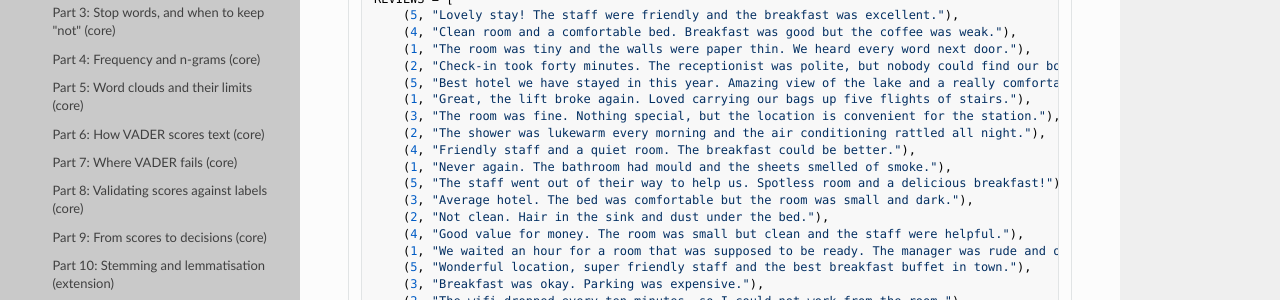
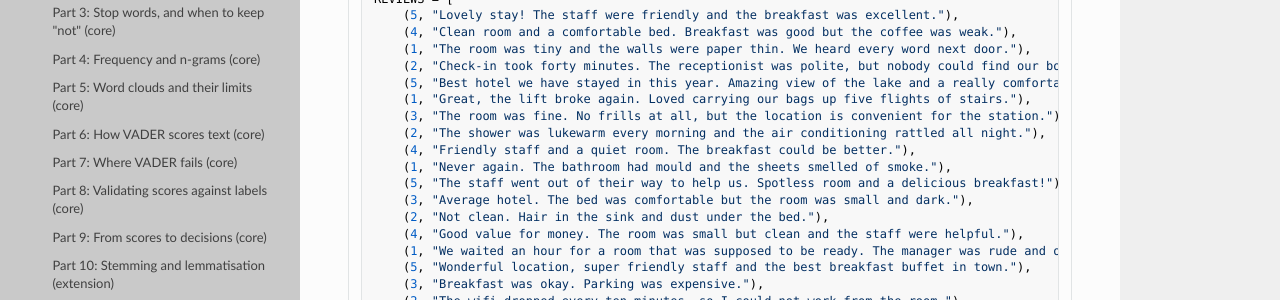
Before and after one commit to Aayush181509/AnalyticsLecture, an MkDocs documentation site: the page built from docs/data300/D3_lecture_text_mining.md, in a window 1280 px wide and 900 px high, scrolled down 2757 px. Shown: the part 151-451 px from the top of the window. Built offline with MkDocs 1.6.1, drawn with Linux system fonts in a browser that asks for light colours; nearby versions of some CDN libraries; some of the changed text lies outside the part shown.

Commit message:
Fix Day 3 text-mining lecture: VADER exclamation cap, reword review 7
Co-Authored-By: Claude Opus 5.5 <noreply@anthropic.com>

```diff
--- a/docs/data300/D3_lecture_text_mining.md
+++ b/docs/data300/D3_lecture_text_mining.md
@@ -92,7 +92,7 @@ REVIEWS = [
     (2, "Check-in took forty minutes. The receptionist was polite, but nobody could find our booking."),
     (5, "Best hotel we have stayed in this year. Amazing view of the lake and a really comfortable bed."),
     (1, "Great, the lift broke again. Loved carrying our bags up five flights of stairs."),
-    (3, "The room was fine. Nothing special, but the location is convenient for the station."),
+    (3, "The room was fine. No frills at all, but the location is convenient for the station."),
     (2, "The shower was lukewarm every morning and the air conditioning rattled all night."),
     (4, "Friendly staff and a quiet room. The breakfast could be better."),
     (1, "Never again. The bathroom had mould and the sheets smelled of smoke."),
@@ -984,8 +984,8 @@ reviews[["review_id", "stars", "text", "compound", "vader_label"]].head(8)
       <th>6</th>
       <td>7</td>
       <td>3</td>
-      <td>The room was fine. Nothing special, but the location is convenient for the station.</td>
-      <td>-0.0590</td>
+      <td>The room was fine. No frills at all, but the location is convenient for the station.</td>
+      <td>-0.0516</td>
       <td>Negative</td>
     </tr>
     <tr>
```
Also changed, not shown: other parts of docs/data300/D3_lecture_text_mining.md (+6 -6 lines), docs/data300/D3_lecture_text_mining_files/D3_lecture_text_mining_27_0.png, 1 other file.
